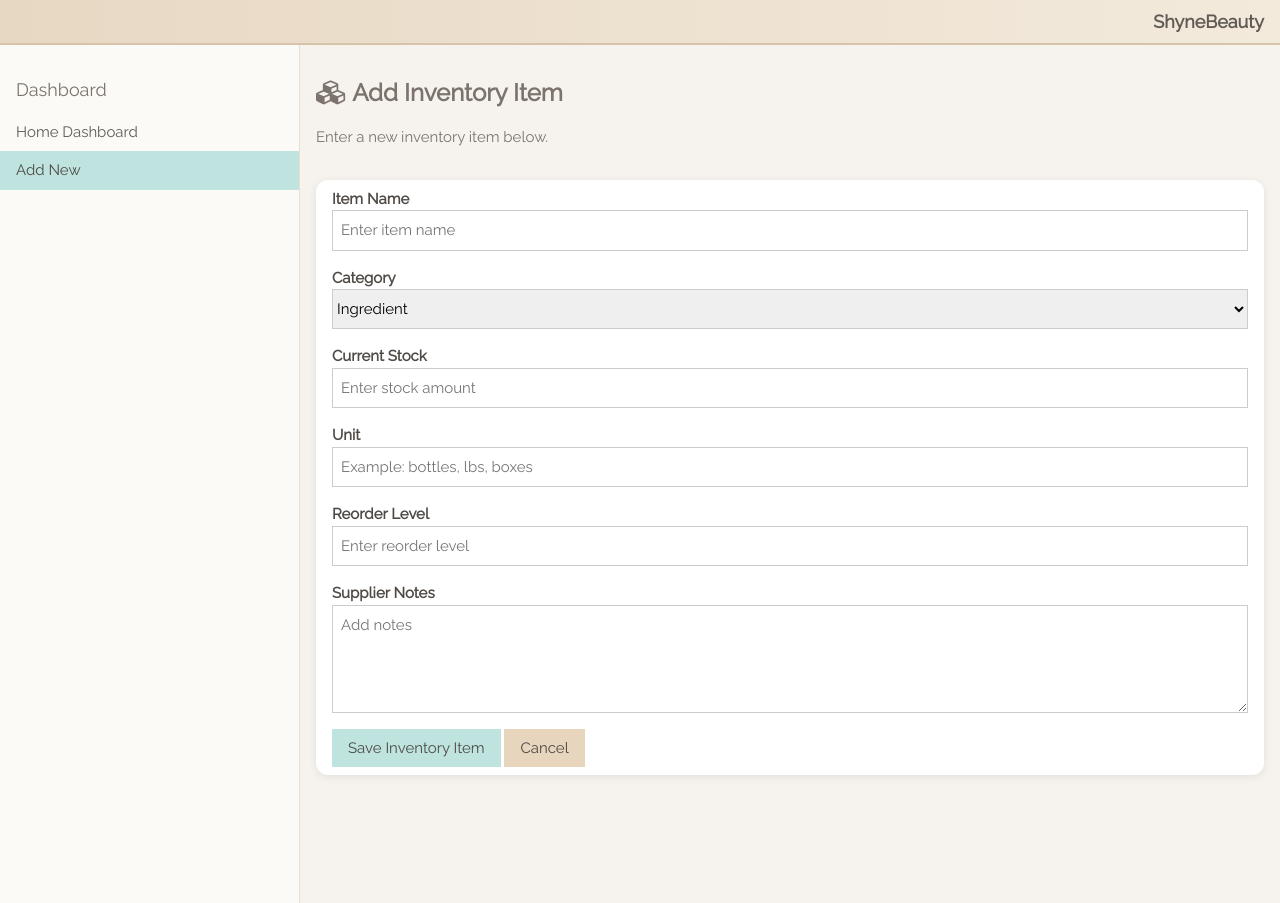
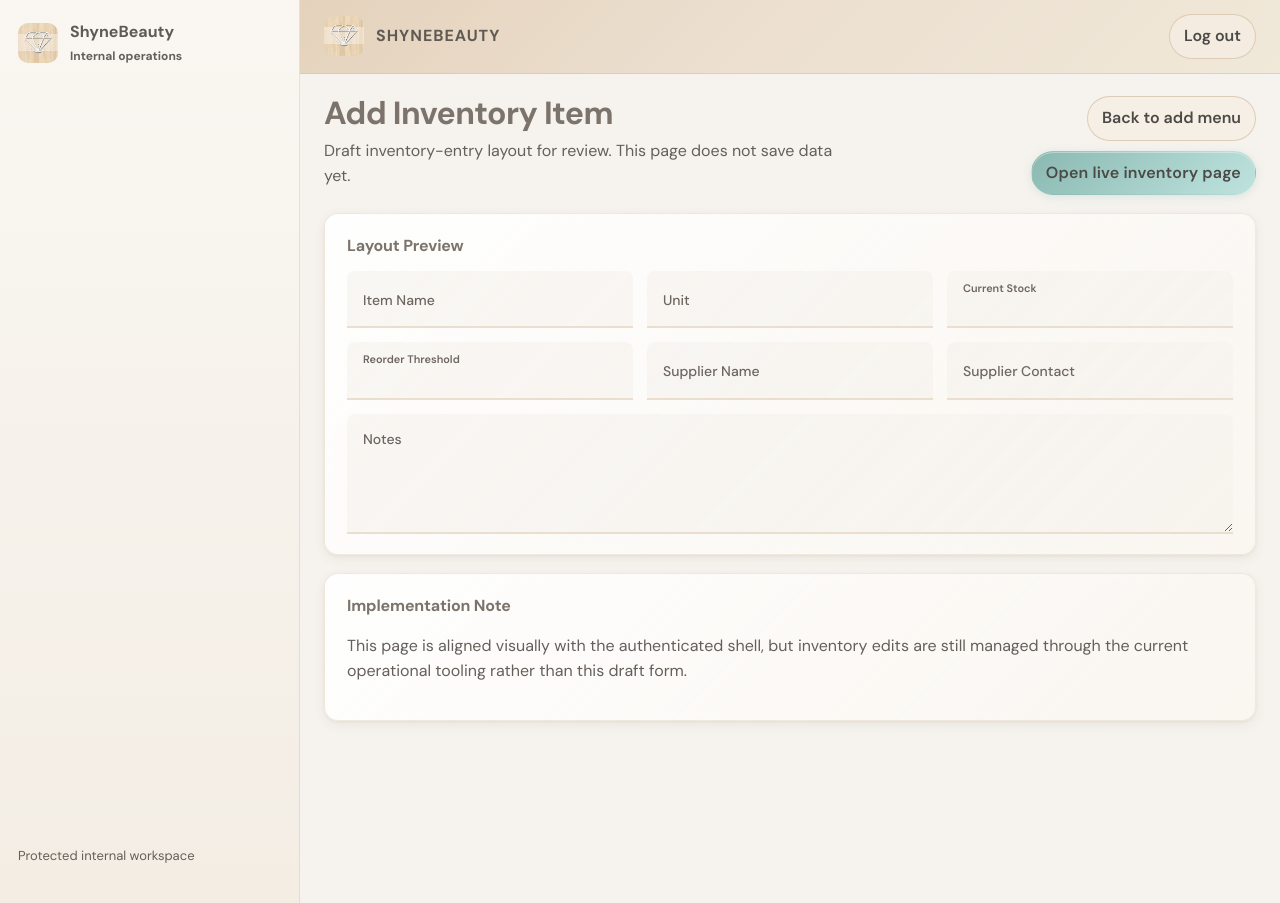
Before and after one commit to bianca-amoako/ShyneBeauty, a Python web app: template templates/addInventoryItem.html in a window 1280 px wide. Run offline with Jinja, Linux system fonts and the light colour scheme; the template is opened without the code that fills it, so the values that code supplies are empty.

Commit message:
Changed inventory section

```diff
--- a/templates/addInventoryItem.html
+++ b/templates/addInventoryItem.html
@@ -1,87 +1,59 @@
-<!DOCTYPE html>
-<html>
-<head>
-  <title>Add Inventory Item</title>
-  <meta charset="UTF-8">
-  <meta name="viewport" content="width=device-width, initial-scale=1">
-  <link rel="stylesheet" href="https://www.w3schools.com/w3css/5/w3.css">
-  <link rel="stylesheet" href="https://fonts.googleapis.com/css?family=Raleway">
-  <link rel="stylesheet" href="https://cdnjs.cloudflare.com/ajax/libs/font-awesome/4.7.0/css/font-awesome.min.css">
+{% extends "base_authenticated.html" %}
 
-  <style>
-    html, body, h1, h2, h3, h4, h5 { font-family: "Raleway", sans-serif; }
-    body { background-color: #f6f3ee; color: #4f4a45; }
-    .sb-topbar { background: linear-gradient(to right, #e7d8c3, #f3eadc); color: #5f5a54; border-bottom: 2px solid #d7c3aa; }
-    .sb-topbar .w3-bar-item { color: #5f5a54 !important; font-weight: 600; }
-    .sb-sidebar { background-color: #fcfaf7; color: #5f5a54; border-right: 1px solid #eadfce; }
-    .sb-sidebar .w3-bar-item { color: #5f5a54; font-weight: 500; }
-    .sb-sidebar .w3-bar-item:hover { background-color: #d7ece8 !important; color: #4c4a46 !important; }
-    .sb-active { background-color: #bfe3df !important; color: #4c4a46 !important; font-weight: bold; }
-    .sb-panel { background-color: #ffffff; color: #4f4a45; box-shadow: 0 2px 8px rgba(0,0,0,0.08); border-radius: 12px; }
-    .sb-heading { color: #7c746c; }
-    .sb-subtle { color: #7a746d; }
-    .sb-button { background-color: #bfe3df; color: #4c4a46; border: none; }
-    .sb-button-warm { background-color: #e8d5bd; color: #4c4a46; border: none; }
-  </style>
-</head>
-<body>
+{% block title %}Add Inventory Item{% endblock %}
+{% block page_title %}Add Inventory Item{% endblock %}
+{% block page_description %}
+  <p>Draft inventory-entry layout for review. This page does not save data yet.</p>
+{% endblock %}
+{% block page_actions %}
+  <a class="sb-button-secondary" href="{{ url_for('add_new') }}">Back to add menu</a>
+  <a class="sb-button" href="{{ url_for('inventory') }}">Open live inventory page</a>
+{% endblock %}
 
-<div class="w3-bar w3-top w3-large sb-topbar" style="z-index:4">
-  <button class="w3-bar-item w3-button w3-hide-large" onclick="w3_open()"><i class="fa fa-bars"></i> Menu</button>
-  <span class="w3-bar-item w3-right">ShyneBeauty</span>
-</div>
+{% block content %}
+  <section class="sb-panel">
+    <h2>Layout Preview</h2>
+    <form class="sb-form-grid" novalidate>
+      <div class="sb-form-row">
+        <div class="sb-field sb-field-float">
+          <input class="sb-input" id="inventory-item-name" name="name" type="text" placeholder=" ">
+          <label for="inventory-item-name">Item Name</label>
+        </div>
+        <div class="sb-field sb-field-float">
+          <input class="sb-input" id="inventory-unit" name="unit" type="text" placeholder=" ">
+          <label for="inventory-unit">Unit</label>
+        </div>
+        <div class="sb-field sb-field-float">
+          <input class="sb-input sb-input-always-float" id="inventory-stock" name="stock_quantity" type="number" inputmode="decimal">
+          <label for="inventory-stock">Current Stock</label>
+        </div>
+      </div>
+      <div class="sb-form-row">
+        <div class="sb-field sb-field-float">
+          <input class="sb-input sb-input-always-float" id="inventory-reorder" name="reorder_threshold" type="number" inputmode="decimal">
+          <label for="inventory-reorder">Reorder Threshold</label>
+        </div>
+        <div class="sb-field sb-field-float">
+          <input class="sb-input" id="inventory-supplier" name="supplier_name" type="text" placeholder=" ">
+          <label for="inventory-supplier">Supplier Name</label>
+        </div>
+        <div class="sb-field sb-field-float">
+          <input class="sb-input" id="inventory-contact" name="supplier_contact" type="text" placeholder=" ">
+          <label for="inventory-contact">Supplier Contact</label>
+        </div>
+      </div>
+      <div class="sb-field sb-field-float sb-field-textarea">
+        <textarea class="sb-textarea" id="inventory-notes" name="notes" placeholder=" "></textarea>
+        <label for="inventory-notes">Notes</label>
+      </div>
+    </form>
+  </section>
 
-<nav class="w3-sidebar w3-collapse sb-sidebar w3-animate-left" style="z-index:3;width:300px;" id="mySidebar"><br>
-  <div class="w3-container"><h5 class="sb-heading">Dashboard</h5></div>
-  <div class="w3-bar-block">
-    <a href="/" class="w3-bar-item w3-button w3-padding">Home Dashboard</a>
-    <a href="/add-new" class="w3-bar-item w3-button w3-padding sb-active">Add New</a>
-  </div>
-</nav>
-
-<div class="w3-overlay w3-hide-large w3-animate-opacity" onclick="w3_close()" id="myOverlay"></div>
-
-<div class="w3-main" style="margin-left:300px;margin-top:43px">
-  <header class="w3-container" style="padding-top:22px">
-    <h3 class="sb-heading"><b><i class="fa fa-cubes"></i> Add Inventory Item</b></h3>
-    <p class="sb-subtle">Enter a new inventory item below.</p>
-  </header>
-
-  <div class="w3-container sb-panel w3-padding w3-margin">
-    <label><b>Item Name</b></label>
-    <input class="w3-input w3-border w3-margin-bottom" type="text" placeholder="Enter item name">
-
-    <label><b>Category</b></label>
-    <select class="w3-select w3-border w3-margin-bottom">
-      <option>Ingredient</option>
-      <option>Packaging</option>
-      <option>Labels</option>
-      <option>Supply</option>
-    </select>
-
-    <label><b>Current Stock</b></label>
-    <input class="w3-input w3-border w3-margin-bottom" type="number" placeholder="Enter stock amount">
-
-    <label><b>Unit</b></label>
-    <input class="w3-input w3-border w3-margin-bottom" type="text" placeholder="Example: bottles, lbs, boxes">
-
-    <label><b>Reorder Level</b></label>
-    <input class="w3-input w3-border w3-margin-bottom" type="number" placeholder="Enter reorder level">
-
-    <label><b>Supplier Notes</b></label>
-    <textarea class="w3-input w3-border w3-margin-bottom" rows="4" placeholder="Add notes"></textarea>
-
-    <button class="w3-button sb-button">Save Inventory Item</button>
-    <button class="w3-button sb-button-warm">Cancel</button>
-  </div>
-</div>
-
-<script>
-  var mySidebar = document.getElementById("mySidebar");
-  var overlayBg = document.getElementById("myOverlay");
-  function w3_open() { mySidebar.style.display = "block"; overlayBg.style.display = "block"; }
-  function w3_close() { mySidebar.style.display = "none"; overlayBg.style.display = "none"; }
-</script>
-
-</body>
-</html>
+  <section class="sb-panel">
+    <h2>Implementation Note</h2>
+    <p class="sb-section-note">
+      This page is aligned visually with the authenticated shell, but inventory edits
+      are still managed through the current operational tooling rather than this draft form.
+    </p>
+  </section>
+{% endblock %}
```
Also changed, not shown: shyne.py (+14 -20 lines), templates/inventory.html (+15 -54 lines).
